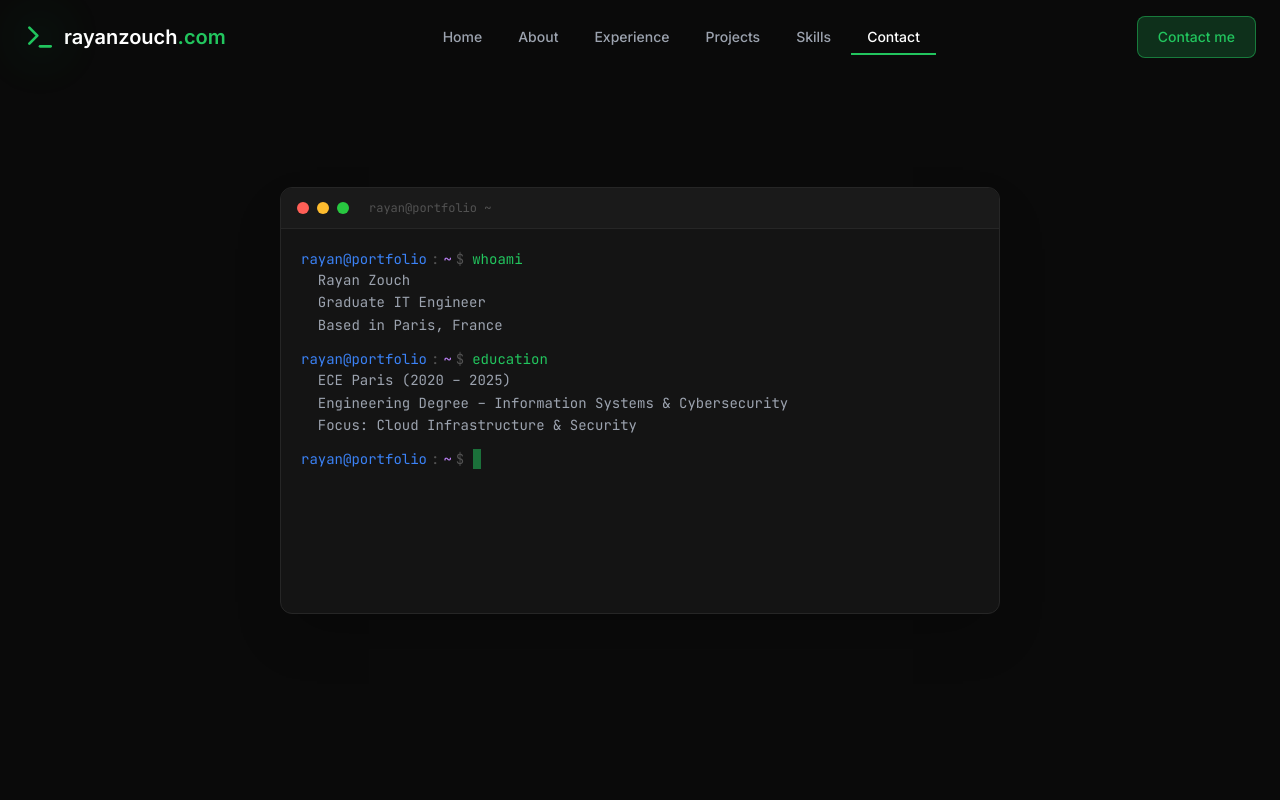
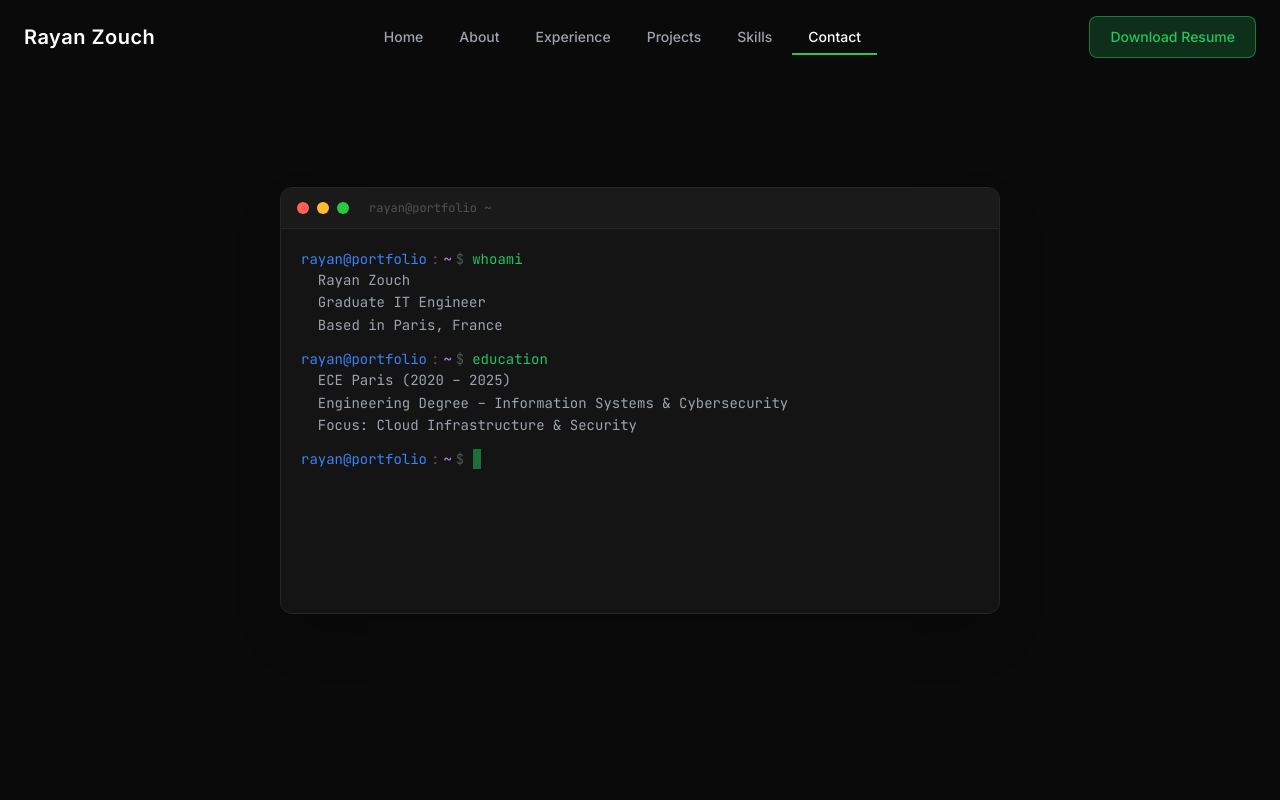
Before and after one commit to rayanzouch/portfolio-rayan-zouch, a Next.js app: page / in a window 1280 px wide. Shown: the top 800 px of the page. Built offline with nearby package versions, Linux system fonts and the light colour scheme.

Commit message:
Add resume download CTA and terminal command

```diff
--- a/src/components/Navigation.tsx
+++ b/src/components/Navigation.tsx
@@ -2,7 +2,7 @@
 
 import { useState, useEffect } from 'react'
 import { motion, AnimatePresence } from 'framer-motion'
-import { Menu, X, Terminal } from 'lucide-react'
+import { Menu, X } from 'lucide-react'
 
 const navItems = [
   { name: 'Home', href: '#home' },
@@ -64,21 +64,12 @@ export default function Navigation() {
             {/* Logo */}
             <motion.a
               href="#home"
-              className="flex items-center gap-2 group"
+              className="flex items-center group"
               whileHover={{ scale: 1.05 }}
               whileTap={{ scale: 0.95 }}
             >
-              <div className="relative">
-                <Terminal className="w-8 h-8 text-terminal-green" />
-                <motion.div
-                  className="absolute inset-0 bg-terminal-green/20 rounded-full blur-xl"
-                  animate={{ scale: [1, 1.2, 1], opacity: [0.5, 0.8, 0.5] }}
-                  transition={{ duration: 2, repeat: Infinity }}
-                />
-              </div>
-              <span className="font-display font-bold text-xl">
-                <span className="text-white">rayanzouch</span>
-                <span className="text-terminal-green">.com</span>
+              <span className="font-display font-bold text-xl tracking-wide text-white">
+                Rayan Zouch
               </span>
             </motion.a>
 
@@ -112,12 +103,13 @@ export default function Navigation() {
 
             {/* CTA Button */}
             <motion.a
-              href="#contact"
+              href="/Resume_Rayan_ZOUCH.pdf"
+              download
               className="hidden md:flex items-center gap-2 px-5 py-2.5 bg-terminal-green/20 border border-terminal-green/50 rounded-lg font-medium text-sm text-terminal-green hover:bg-terminal-green/30 transition-all"
               whileHover={{ scale: 1.05 }}
               whileTap={{ scale: 0.95 }}
             >
-              Contact me
+              Download Resume
             </motion.a>
 
             {/* Mobile Menu Button */}
--- a/src/components/Terminal.tsx
+++ b/src/components/Terminal.tsx
@@ -18,6 +18,7 @@ const COMMANDS: Record<string, string | string[]> = {
     '  skills       Technical skills',
     '  projects     Selected projects',
     '  contact      Get in touch',
+    '  resume       Download resume',
     '  clear        Clear terminal',
   ],
 
@@ -94,6 +95,12 @@ const COMMANDS: Record<string, string | string[]> = {
     '  GitHub     github.com/rayanzouch',
     '',
     '  Feel free to reach out 🚀',
+    '',
+  ],
+
+  resume: [
+    '',
+    '  Downloading resume...',
     '',
   ],
 }
@@ -225,6 +232,15 @@ export default function Terminal() {
     if (trimmedCmd === 'clear') {
       setHistory([])
       return
+    }
+
+    if (trimmedCmd === 'resume' || trimmedCmd === 'download resume' || trimmedCmd === 'download') {
+      const link = document.createElement('a')
+      link.href = '/Resume_Rayan_ZOUCH.pdf'
+      link.download = 'Resume_Rayan_ZOUCH.pdf'
+      document.body.appendChild(link)
+      link.click()
+      link.remove()
     }
 
     const response = COMMANDS[trimmedCmd]
```
Also changed, not shown: 1 other file (tests, documents, lock files or other folders).
